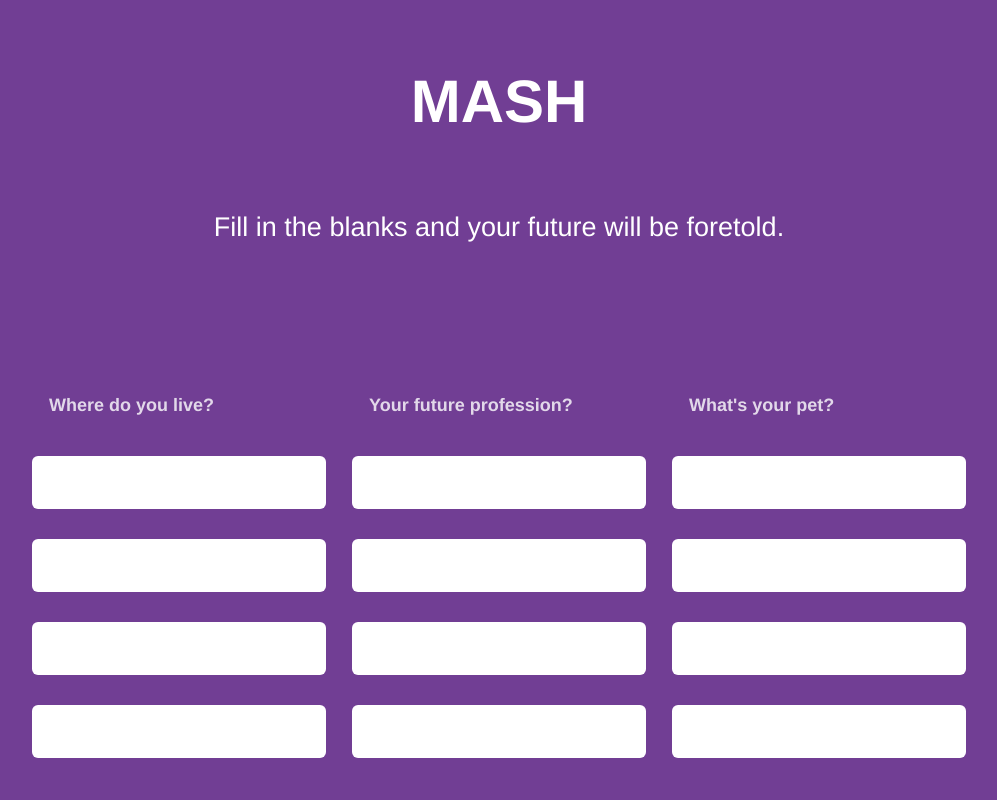
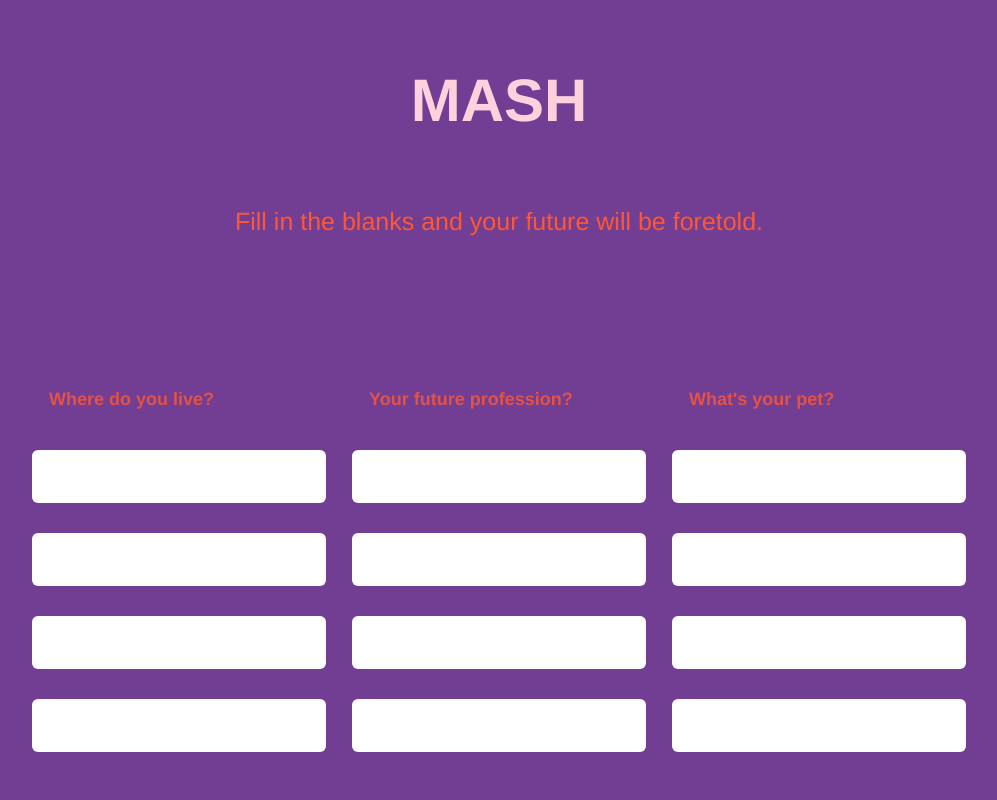
Before and after one commit to ahouser3/MASH-Game, a plain HTML site: page index.html in a window 1280 px wide. Shown: the top 800 px of the page, without its empty margins (141-1138 px from the left). Drawn offline with Linux system fonts and the light colour scheme.

Commit message:
Style.css

```diff
--- a/Style.css
+++ b/Style.css
@@ -1,9 +1,9 @@
 /* Body styling */
 body {
   background: #713e94;
-  color: #fff;
+  color: #ff5733;
   font-family: Helvetica, Arial;
-  font-size: 27px;
+  font-size: 25px;
   font-weight: 300;
   line-height: 1.65em;
   margin: 0 auto;
@@ -15,7 +15,7 @@ body {
 /* Heading Styles */
 h1 {
   font-size: 60px;
-  color: #fff;
+  color: #ffD1DC;
   text-align: center;
 }
 
```
